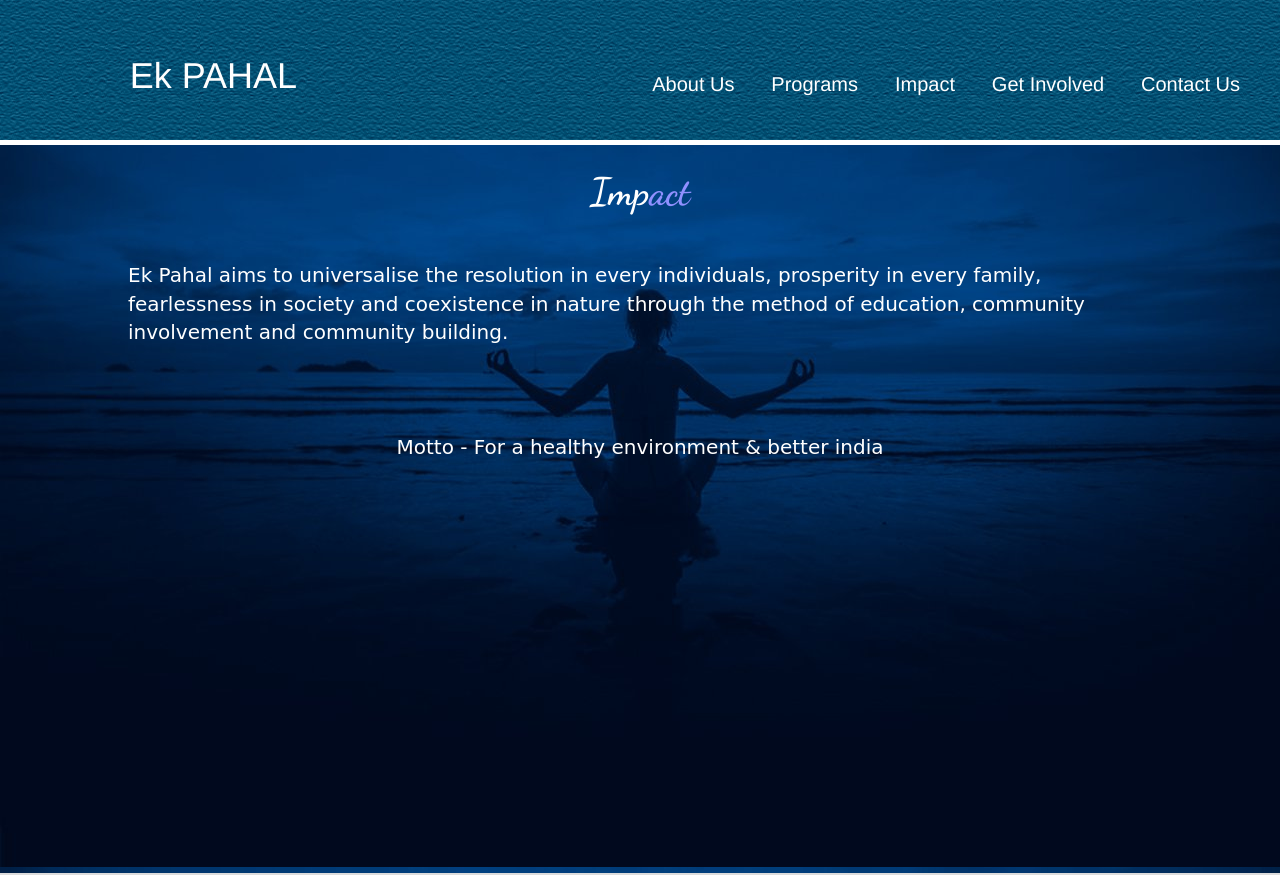
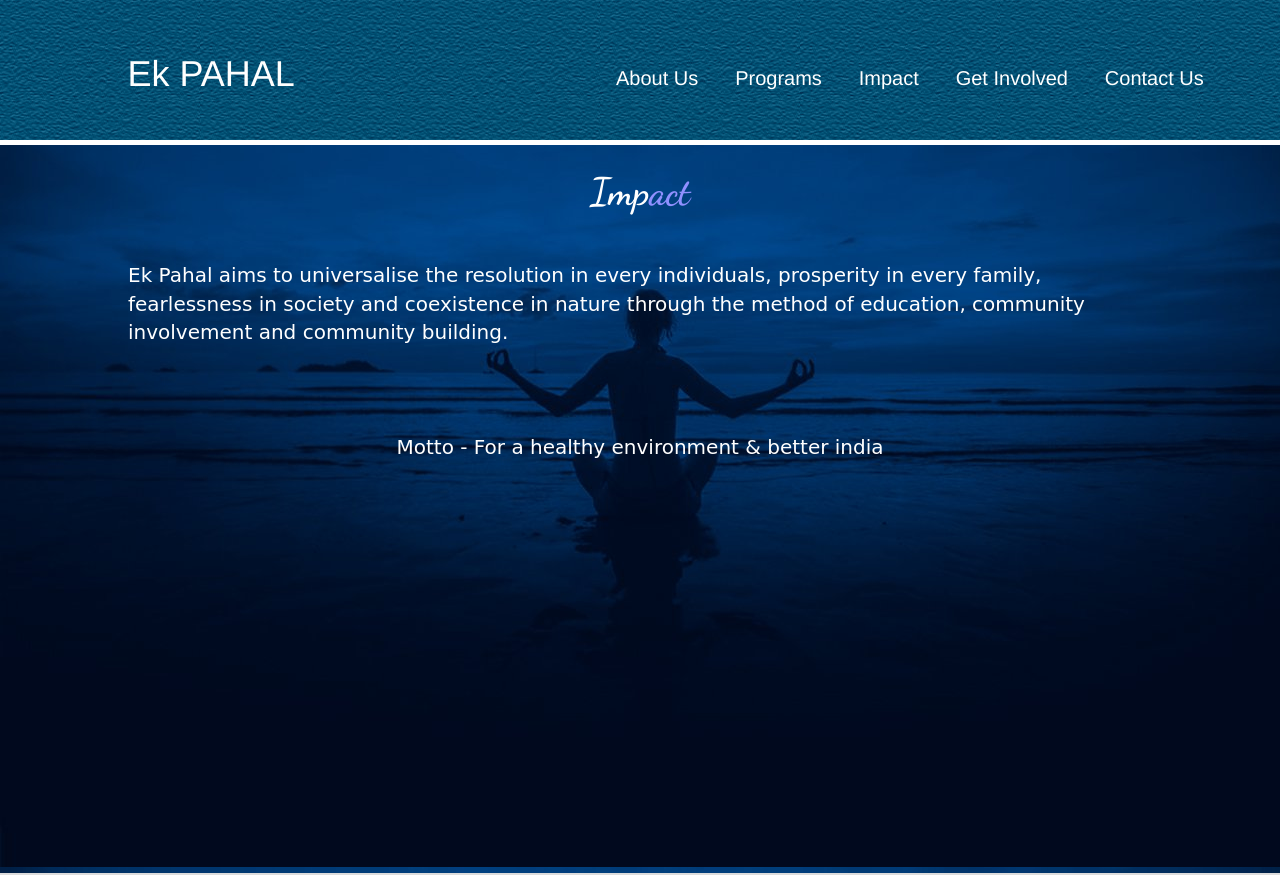
Before and after one commit to ekpahal/impact, a plain HTML site: page index.html in a window 1280 px wide. Shown: the top 875 px of the page. Drawn offline with Linux system fonts and the light colour scheme.

Commit message:
first version

```diff
--- a/index.html
+++ b/index.html
@@ -30,10 +30,10 @@ $(window).focus(function(){
 </head>
 <body id="png" onclick="document.getElementById("male").blur();">
 <div class="action">
-  <div class="col-sm-4">
-    <h1 style="text-align: center;padding-top: 1em; "><a href="../" style="text-decoration: none;color: white;" >Ek PAHAL</a> </h1>
+  <div class="col4">
+    <h1 style="text-align: center;padding-top: 8%;">Ek PAHAL</h1>
   </div>
-  <div class="col-sm-8" style="padding-top: 5em;">
+  <div style="padding-top: 5%;padding-right: 4%;" class="col8">
     <div id="nav" >
         <div class="dropdown"  id="raj">
           <span id="menu" class="sliding-middle-out">About Us</span>
@@ -51,7 +51,7 @@ $(window).focus(function(){
           <div class="dropdown-content">
               <table id="tab">
                 <tr><td><a id="lk" href="../Community-school">Community School</a></td><td><a id="lk" href="../gateway-fellowship">Gateway Fellowship</a></td></tr>
-                <tr><td><a id="lk" href="../anwesha">Anwesha</a></td><td><a id="lk" href="../taech-change">Teach for change (TFC)</a></td></tr>
+                <tr><td><a id="lk" href="../anwesha/">Anwesha</a></td><td><a id="lk" href="../teach-change">Teach for change (TFC)</a></td></tr>
                 <tr><td><a id="lk" href="../swamanthan">Swamanthan</a></td><td><a id="lk" href="../mentorship">1 to 1 Mentorship</a></td></tr>
                 <tr><td><a id="lk" href="../aslp">ASLP</a></td><th></th></tr>
               </table>
@@ -62,7 +62,7 @@ $(window).focus(function(){
           <span id="menu" class="sliding-middle-out">Get Involved</span>
           <div class="dropdown-content">
               <table id="tab">
-                <tr><td><a id="lk" href="https://docs.google.com/forms/d/1g0-RCaM7vIrjPj4oEMPXwFbXPq9rIBFIq5eHzJODRIc/viewform?edit_requested=true">Donate Time</a></td></tr>
+                <tr><td><a id="lk" href="https://docs.google.com/forms/d/e/1FAIpQLSeqXmylWXPt0xyHzFpbLFYLcUJP1USnYx9mhT0PGjKcImU0UQ/viewform">Donate Time</a></td></tr>
                 <tr><td><a id="lk" href="../donate-resource">Donate Resources</a></td></tr>
               </table>
             </div>
--- a/style.css
+++ b/style.css
@@ -19,6 +19,17 @@
   position: relative;
   height: 100px;
   text-align: center;
+}
+.col4{
+    width: 33%;
+    position: relative;
+  min-height: 1px;
+  float: left;
+}
+.col8{
+    width: 67%;
+    position: relative;
+  min-height: 1px;float: left;
 }
 #block {
   background: #CCC;
```
